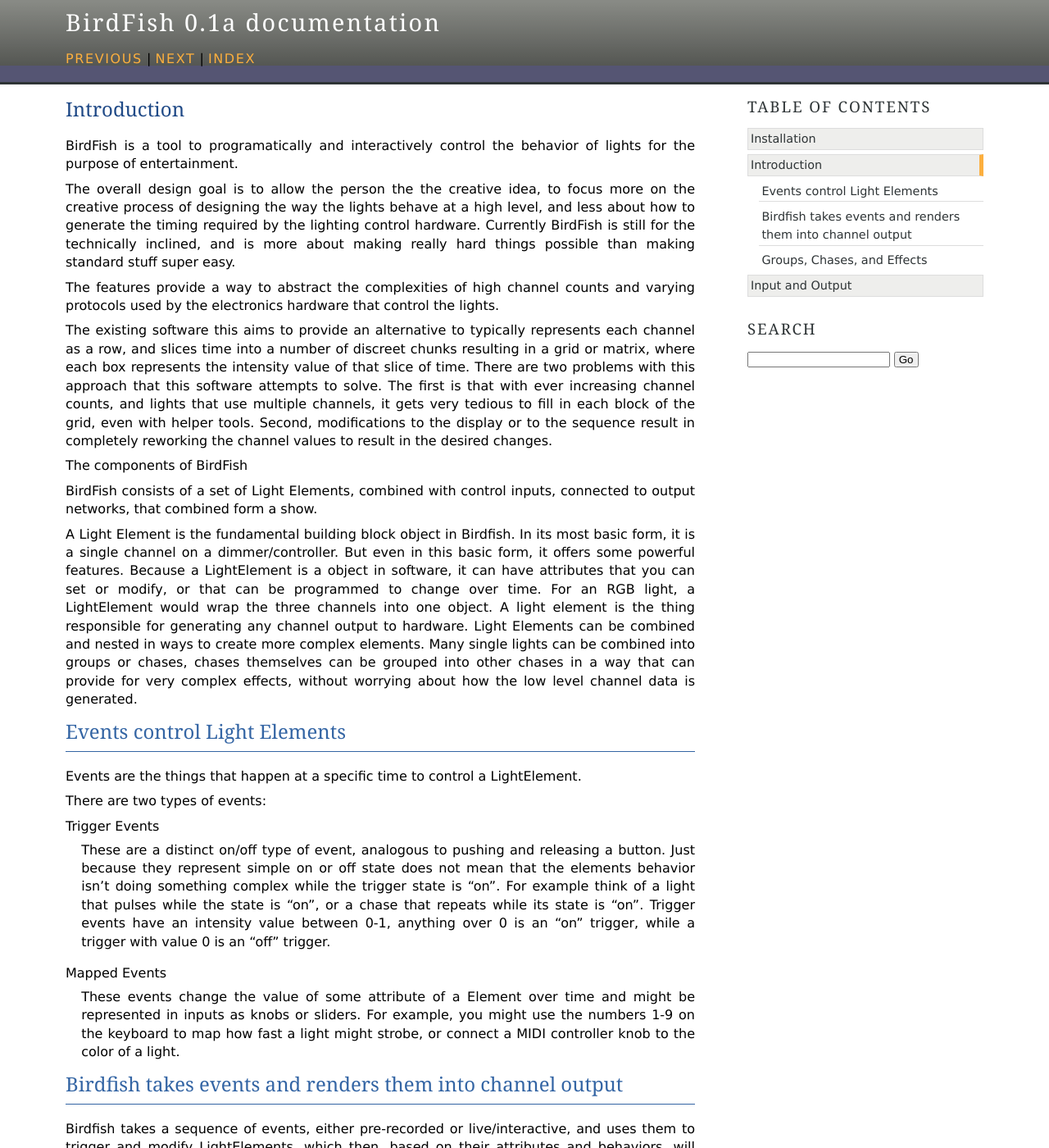
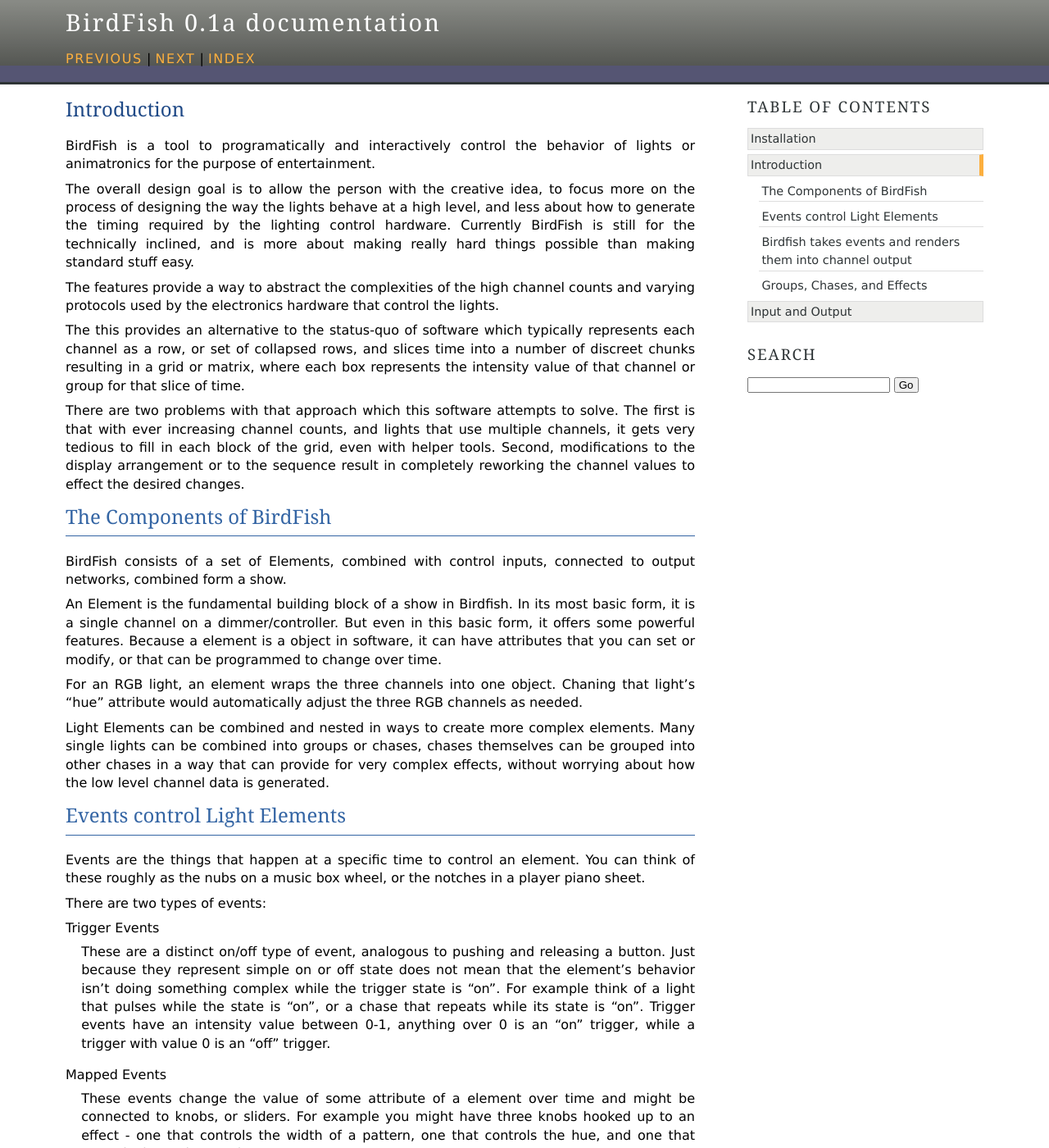
Before and after one commit to ptone/BirdFish, a Sphinx documentation site: the page built from docs/introduction.rst, in a window 1280 px wide and 1400 px high. Shown: the whole window at 82% size. Built offline with Sphinx 7.4.7, drawn with Linux system fonts in a browser that asks for light colours; pages that are not in the unit, such as notebooks, are missing from menus; some of the changed text lies outside the part shown.

Commit message:
Intro cleanup

```diff
--- a/docs/introduction.rst
+++ b/docs/introduction.rst
@@ -2,41 +2,47 @@
 Introduction
 ============
 
-BirdFish is a tool to programatically and interactively control the behavior of lights for the purpose of
-entertainment.
+BirdFish is a tool to programatically and interactively control the behavior of
+lights or animatronics for the purpose of entertainment.
 
-The overall design goal is to allow the person the the creative idea, to focus
-more on the creative process of designing the way the lights behave at a high
-level, and less about how to generate the timing required by the lighting
-control hardware. Currently BirdFish is still for the technically inclined, and
-is more about making really hard things possible than making standard stuff
-super easy.
+The overall design goal is to allow the person with the creative idea, to focus
+more on the process of designing the way the lights behave at a high level, and
+less about how to generate the timing required by the lighting control
+hardware. Currently BirdFish is still for the technically inclined, and is more
+about making really hard things possible than making standard stuff easy.
 
-The features provide a way to abstract the
-complexities of high channel counts and varying protocols used by the
-electronics hardware that control the lights.
+The features provide a way to abstract the complexities of the high channel
+counts and varying protocols used by the electronics hardware that control the
+lights.
 
-The existing software this aims to provide an alternative to typically represents each
-channel as a row, and slices time into a number of discreet chunks resulting in
-a grid or matrix, where each box represents the intensity value of that slice
-of time.  There are two problems with this approach that this software attempts
-to solve. The first is that with ever increasing channel counts, and lights
-that use multiple channels, it gets very tedious to fill in each block of the
-grid, even with helper tools.  Second, modifications to the display or to the
-sequence result in completely reworking the channel values to result in the
+The this provides an alternative to the status-quo of software which typically
+represents each channel as a row, or set of collapsed rows, and slices time
+into a number of discreet chunks resulting in a grid or matrix, where each box
+represents the intensity value of that channel or group for that slice of time.
+
+There are two problems with that approach which this software attempts to
+solve.  The first is that with ever increasing channel counts, and lights that
+use multiple channels, it gets very tedious to fill in each block of the grid,
+even with helper tools.  Second, modifications to the display arrangement or to
+the sequence result in completely reworking the channel values to effect the
 desired changes.
 
-The components of BirdFish
+The Components of BirdFish
+--------------------------
 
-BirdFish consists of a set of Light Elements, combined with control inputs,
-connected to output networks, that combined form a show.
+BirdFish consists of a set of Elements, combined with control inputs,
+connected to output networks, combined form a show.
 
-A Light Element is the fundamental building block object in Birdfish.  In its
+An Element is the fundamental building block of a show in Birdfish.  In its
 most basic form, it is a single channel on a dimmer/controller.  But even in
-this basic form, it offers some powerful features.  Because a LightElement is
-a object in software, it can have attributes that you can set or modify, or that can be programmed to change over time.  For an RGB
-light, a LightElement would wrap the three channels into one object. A light
-element is the thing responsible for generating any channel output to hardware.
+this basic form, it offers some powerful features.  Because a element is
+a object in software, it can have attributes that you can set or modify, or
+that can be programmed to change over time.
+
+For an RGB light, an element wraps the three channels into one object. Chaning
+that light's "hue" attribute would automatically adjust the three RGB channels
+as needed.
+
 Light Elements can be combined and nested in ways to create more complex
 elements. Many single lights can be combined into groups or chases, chases
 themselves can be grouped into other chases in a way that can provide for very
@@ -46,57 +52,52 @@ generated.
 Events control Light Elements
 ----------------------------
 
-Events are the things that happen at a specific time to control a LightElement.
+Events are the things that happen at a specific time to control an element. You
+can think of these roughly as the nubs on a music box wheel, or the notches in
+a player piano sheet.
 
 There are two types of events:
 
 Trigger Events
     These are a distinct on/off type of event, analogous to pushing and
     releasing a button.  Just because they represent simple on or off state
-    does not mean that the elements behavior isn't doing something complex
+    does not mean that the element's behavior isn't doing something complex
     while the trigger state is "on". For example think of a light that pulses
     while the state is "on", or a chase that repeats while its state is "on".
     Trigger events have an intensity value between 0-1, anything over 0 is an
     "on" trigger, while a trigger with value 0 is an "off" trigger.
 
 Mapped Events
-    These events change the value of some attribute of a Element over time and
-    might be represented in inputs as knobs or sliders. For example, you might
-    use the numbers 1-9 on the keyboard to map how fast a light might strobe,
-    or connect a MIDI controller knob to the color of a light.
+    These events change the value of some attribute of a element over time and
+    might be connected to knobs, or sliders. For example you might have three
+    knobs hooked up to an effect - one that controls the width of a pattern,
+    one that controls the hue, and one that controls the cycle speed.
 
 Birdfish takes events and renders them into channel output
 ----------------------------------------------------------
 
 Birdfish takes a sequence of events, either pre-recorded or live/interactive,
-and uses them to trigger and modify LightElements, which then, based on their
-attributes and behaviors, will generate channel data over time, which is sent
-out to connected lighting networks.
+and uses them to trigger and modify elements, which then, based on their
+attributes and behaviors, will render channel data over time, which is sent
+out to any connected lighting networks.
 
-Lets work with an example.  A basic LightElement supports an attribute called
+Lets work with an example.  A basic light element supports an attribute called
 "attack".  The value of this attribute is the number of seconds it takes
-a light to dim up from black to full intensity when it is triggered on.  In
-grid based software, this might be represented as a ramp of increasing height
-from left to right. In Birdfish, it is simply a property of the LightElement.
-A single trigger event will cause the LightElement to start outputting first
-low values, and gradually brighter values over time until full intensity is
-reached until an off trigger event is received.
+a light to dim up from black to full intensity when it is triggered on - this
+is also known as a fade-in.  In grid based software, this might be represented
+as a ramp of increasing height from left to right. In Birdfish, it is simply
+a property of the element.  A input's trigger event will cause the element to
+start outputting first low values, and gradually brighter values over time
+until full intensity is reached until an off trigger event is received.
 
 Now a sequence of several minutes might have dozens of these trigger events. If
 at a later time, you want to change the attack of a given light, you simply go
-to where that LightElement is defined, and give it a different attack value. No
+to where that element is defined, and give it a different attack value. No
 changes need to be made to the sequence because the timing of the triggers is
-all still correct. When the sequence plays again, Birdfish will once again trigger
-the LightElement, but now the LightElement will render its channel output
-differently, using the new attack value.
-
-This is just scratching the surface of what this separation between event and
-output can yield.  Because we are defining our lights in as objects in
-a program, you can use a variable for attack, and share it between multiple
-LightElements.  And because more than one LightElement can use the same
-channels, you can have one that has a long attack value, and another that has
-none, and trigger the one you want as needed in the sequence, or use map events
-to change the value for different parts of the sequence.
+all still correct. When the sequence plays again, Birdfish will once again
+trigger the element, but now the element will render its channel output
+differently, using the new attack value. This is just scratching the surface of
+what this separation between event timing and channel output can yield.
 
 Groups, Chases, and Effects
 ---------------------------
```
